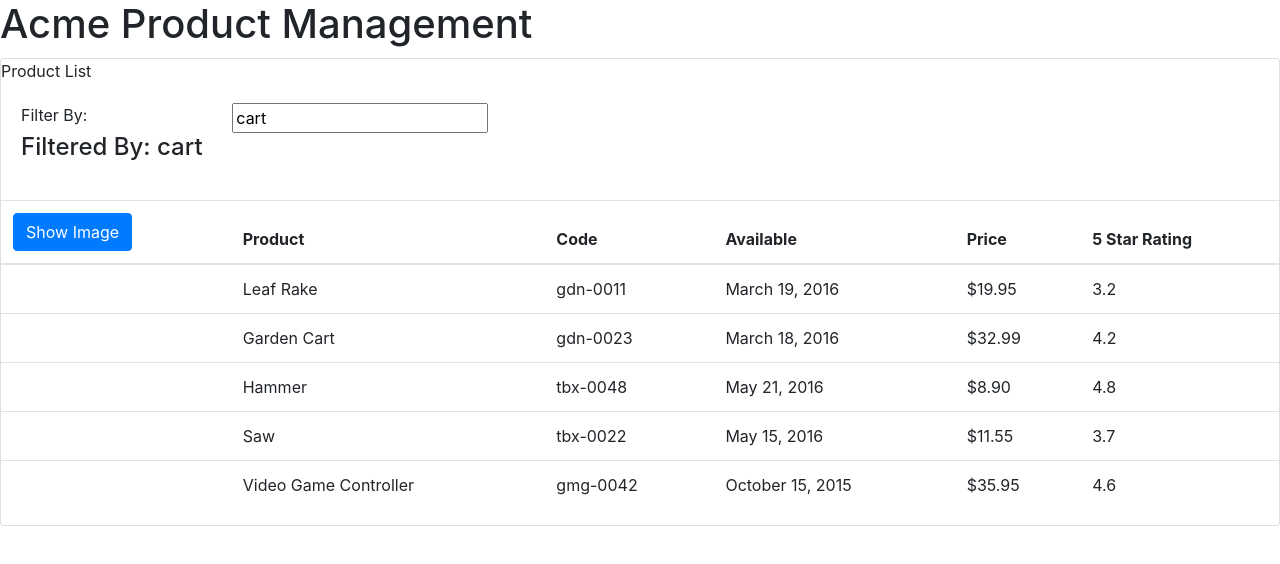
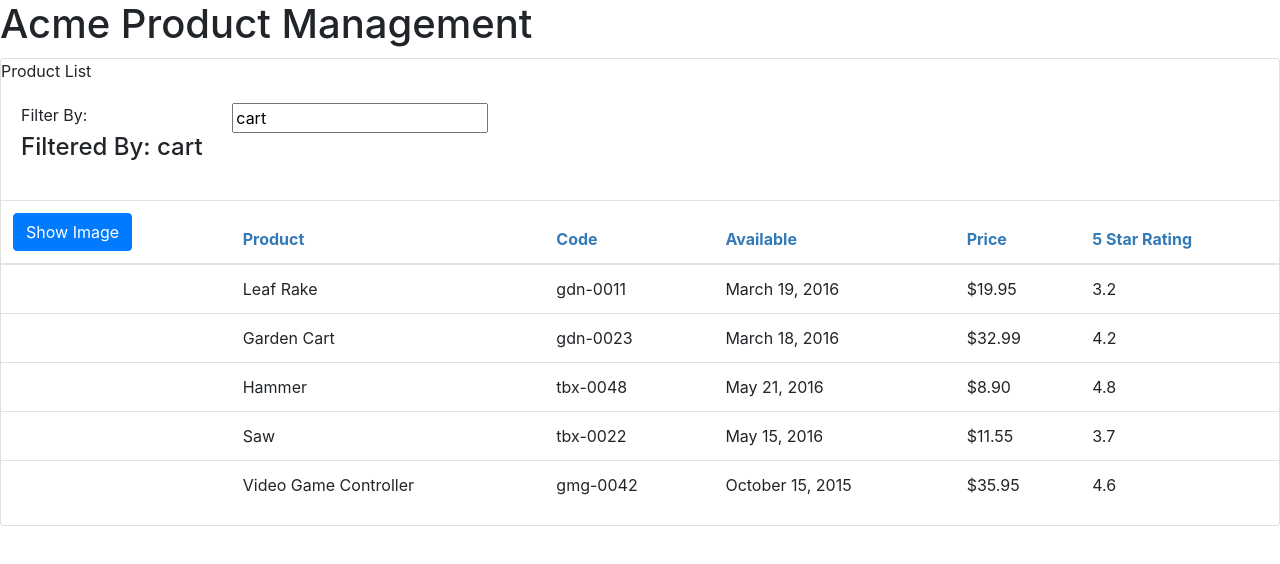
Before and after one commit to fpmr96a/TestFileRemoval, an Angular app: page / in a window 1280 px wide. Shown: the top 564 px of the page. Built offline with nearby package versions, Linux system fonts and the light colour scheme.

Commit message:
add OnInit

```diff
--- /dev/null
+++ b/src/app/products/product-list.component.css
@@ -0,0 +1,3 @@
+thead {
+    color: #337AB7
+}
--- a/src/app/products/product-list.component.ts
+++ b/src/app/products/product-list.component.ts
@@ -1,11 +1,13 @@
-import { Component } from '@angular/core';
+import { Component, OnInit } from '@angular/core';
 import { IProduct} from './product';
 
 @Component({
     selector: 'pm-products',
-    templateUrl: './product-list.component.html'
+    templateUrl: './product-list.component.html',
+    styleUrls: ['./product-list.component.css']
 })
-export class ProductListComponent{
+export class ProductListComponent implements OnInit {
+
     pageTitle: string = 'Product List';
     imageWidth: number = 50;
     imageMargin: number =2;
@@ -67,4 +69,8 @@
       toggleImage(): void  {
         this.showImage = !this.showImage;
       }
+
+      ngOnInit(): void {
+          console.log('In OnInit');
+      }
 }
```
